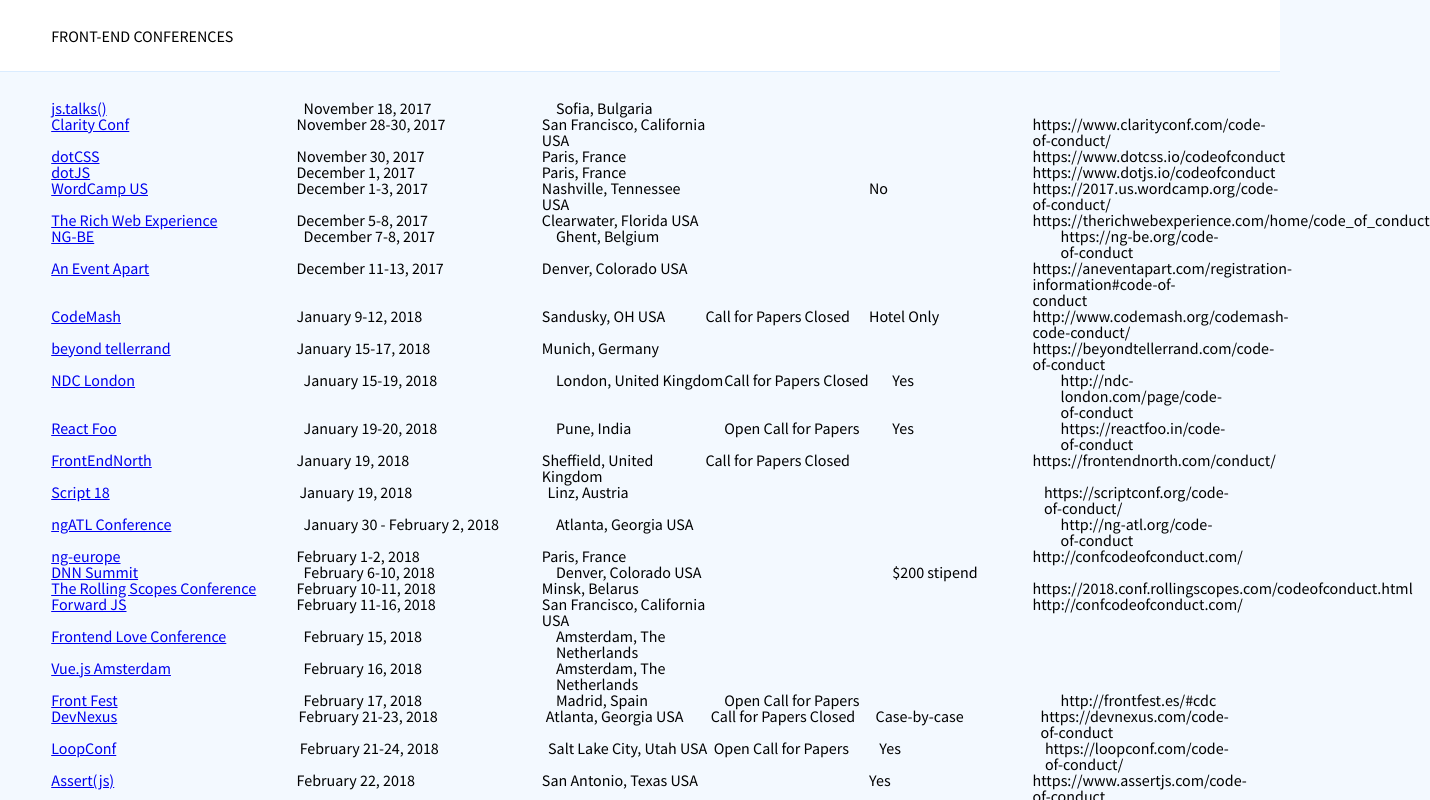
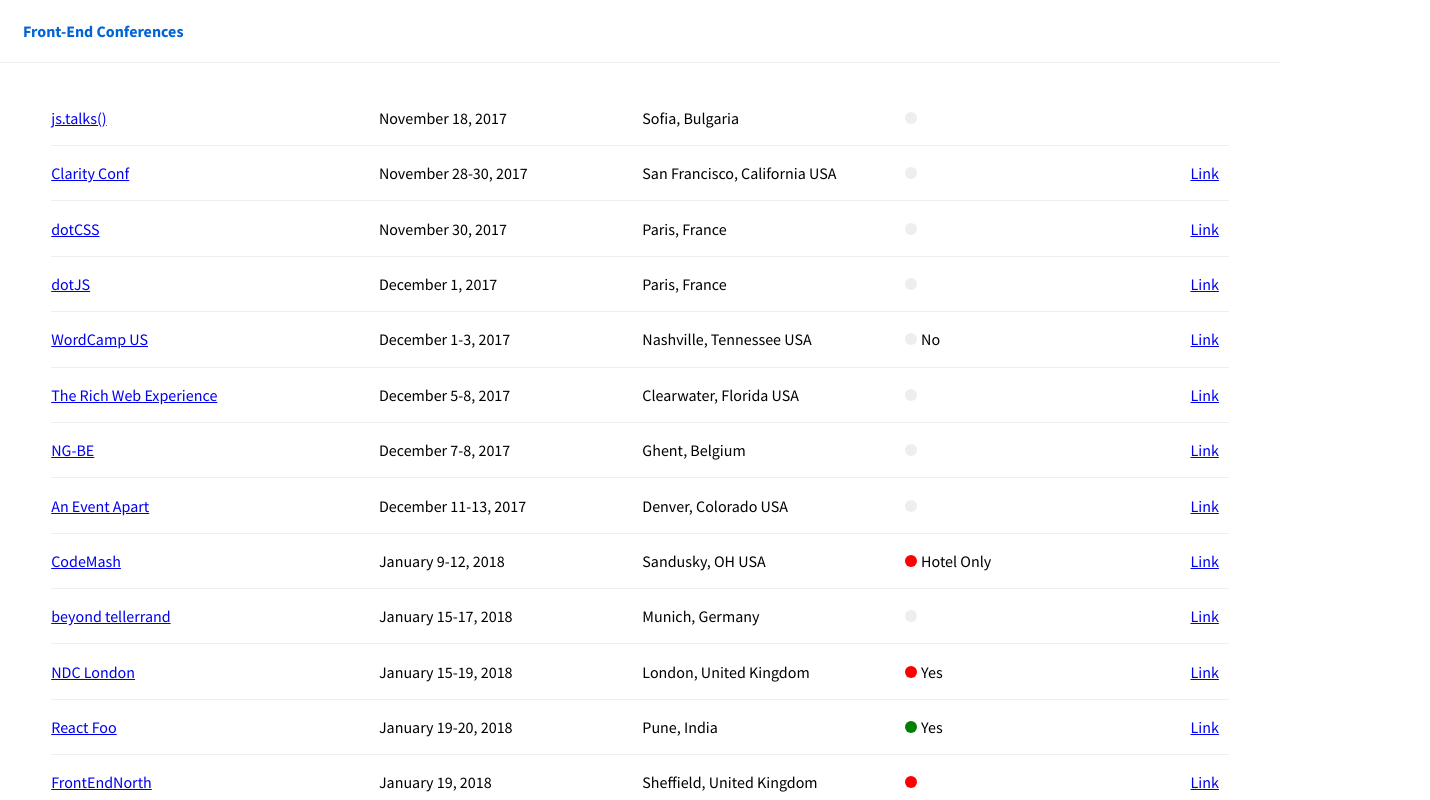
Before and after one commit to jonbellah/frontendconfs, a React (Create React App) app: page / in a window 1280 px wide. Shown: the top 800 px of the page, 1430 px wide, since content can reach past the window. Built offline with nearby package versions, Linux system fonts and the light colour scheme.

Commit message:
Utils work, styling work

```diff
--- a/public/index.html
+++ b/public/index.html
@@ -8,7 +8,7 @@
       manifest.json provides metadata used when your web app is added to the
       homescreen on Android. See https://developers.google.com/web/fundamentals/engage-and-retain/web-app-manifest/
     -->
-    <link href="https://fonts.googleapis.com/css?family=Source+Sans+Pro" rel="stylesheet">
+    <link href="https://fonts.googleapis.com/css?family=Source+Sans+Pro:400,700" rel="stylesheet">
     <link rel="manifest" href="%PUBLIC_URL%/manifest.json">
     <link rel="shortcut icon" href="%PUBLIC_URL%/favicon.ico">
     <!--
@@ -22,7 +22,7 @@
     -->
     <title>React App</title>
   </head>
-  <body class="bg-blue-light">
+  <body>
     <noscript>
       You need to enable JavaScript to run this app.
     </noscript>
--- a/src/App.js
+++ b/src/App.js
@@ -11,9 +11,9 @@ const App = () => {
   return (
     <div className="App">
       <Header />
-      <div className="container d:f flx-d:c">
+      <table className="container">
         {conferenceList}
-      </div>
+      </table>
     </div>
   );
 };
--- /dev/null
+++ b/src/Circle.js
@@ -0,0 +1,14 @@
+import React from 'react';
+import PropTypes from 'prop-types';
+
+const Circle = props => (
+  <svg height="12" width="12">
+    <circle cx="6" cy="6" r="6" fill={props.color} />
+  </svg>
+);
+
+Circle.propTypes = {
+  color: PropTypes.string.isRequired,
+};
+
+export default Circle;
--- a/src/Conference.js
+++ b/src/Conference.js
@@ -1,32 +1,58 @@
-import React from 'react';
+import React, { Component } from 'react';
 import PropTypes from 'prop-types';
 
 import { getDates, hasOpenCall } from './lib/utils';
 
-const Conference = props => (
-  <div className="conference d:f flx-d:r">
-    <div className="w:3of12">
-      <a href={props.link}>
-        {props.name}
+class Conference extends Component {
+  static renderCoc(coc) {
+    if (coc === false) {
+      return <div />;
+    }
+
+    return (
+      <a href={coc}>
+        Link
       </a>
-    </div>
-    <div className="w:3of12">
-      {getDates(props.startDate, props.endDate)}
-    </div>
-    <div className="w:2of12">
-      {props.location.city}, {props.location.state} {props.location.country}
-    </div>
-    <div className="w:2of12">
-      {hasOpenCall(props.cfpDeadline)}
-    </div>
-    <div className="w:2of12">
-      {props.travel}
-    </div>
-    <div className="w:2of12">
-      {props.coc}
-    </div>
-  </div>
-);
+    );
+  }
+
+  render() {
+    const {
+      link,
+      name,
+      startDate,
+      endDate,
+      cfpDeadline,
+      travel,
+      coc,
+    } = this.props;
+
+    return (
+      <tr className="conference bor-bot-light-gray">
+        <td className="p-t:2 p-b:2">
+          <a href={link}>
+            {name}
+          </a>
+        </td>
+        <td>
+          {getDates(startDate, endDate)}
+        </td>
+        <td>
+          {this.props.location.city}, {this.props.location.state} {this.props.location.country}
+        </td>
+        <td>
+          {hasOpenCall(cfpDeadline)}
+        </td>
+        <td>
+          {travel}
+        </td>
+        <td>
+          {Conference.renderCoc(coc)}
+        </td>
+      </tr>
+    );
+  }
+}
 
 Conference.propTypes = {
   name: PropTypes.string.isRequired,
--- a/src/Header.js
+++ b/src/Header.js
@@ -1,10 +1,8 @@
 import React from 'react';
 
 const Header = () => (
-  <header id="masthead" className="bg-white bor-bot-blue-light p-t:4 p-b:4 m-b:4">
-    <div className="container">
-      <h1 className="t-t:u">front-end conferences</h1>
-    </div>
+  <header id="masthead" className="bor-bot-light-gray p:3 m-b:4">
+    <h1 className="color-blue f-w:700">Front-End Conferences</h1>
   </header>
 );
 
--- a/src/assets/scss/base/_utils.scss
+++ b/src/assets/scss/base/_utils.scss
@@ -1,30 +1,13 @@
-// Backgrounds
-.bg-blue-dark {
-  background-color: $blue-dark;
-}
-
-.bg-blue {
-  background-color: $blue;
-}
-
-.bg-blue-light {
-  background-color: $blue-light;
-}
-
-.bg-off-white {
-  background-color: $off-white;
-}
-
-.bg-white {
-  background-color: #fff;
-}
-
 // Text Color
 .color-white {
   color: #fff;
 }
 
+.color-blue {
+  color: $blue;
+}
+
 // Border
-.bor-bot-blue-light {
-  border-bottom: 1px solid darken($blue-light, 5%);
+.bor-bot-light-gray {
+  border-bottom: 1px solid #eee;
 }
--- a/src/assets/scss/base/_variables.scss
+++ b/src/assets/scss/base/_variables.scss
@@ -1,7 +1,5 @@
 // Colors
-$blue-dark: #313943;
 $blue: #0064D5;
-$blue-light: #F3F9FF;
 $off-white: #F9FAFC;
 
 // Fonts
--- a/src/lib/utils.js
+++ b/src/lib/utils.js
@@ -1,3 +1,7 @@
+import React from 'react';
+
+import Circle from '../Circle';
+
 /**
  * Helper to display the dates that a conference will be happening.
  */
@@ -29,17 +33,24 @@ function getDates(startDate, endDate) {
  */
 function hasOpenCall(cfpDeadline) {
   if (cfpDeadline === false) {
-    return;
+    return <Circle color="#eee" />;
   }
 
   const currentDate = new Date();
   const deadline = new Date(cfpDeadline);
 
   if (deadline > currentDate) {
-    return 'Open Call for Papers';
+    return <Circle color="green" />;
   }
 
-  return 'Call for Papers Closed';
+  return <Circle color="red" />;
 }
 
-export { getDates, hasOpenCall };
+/**
+ * Helper to display whether a conference covers travel for speakers.
+ */
+function coversTravel() {
+  return false;
+}
+
+export { getDates, hasOpenCall, coversTravel };
```
Also changed, not shown: src/assets/scss/style.css.
